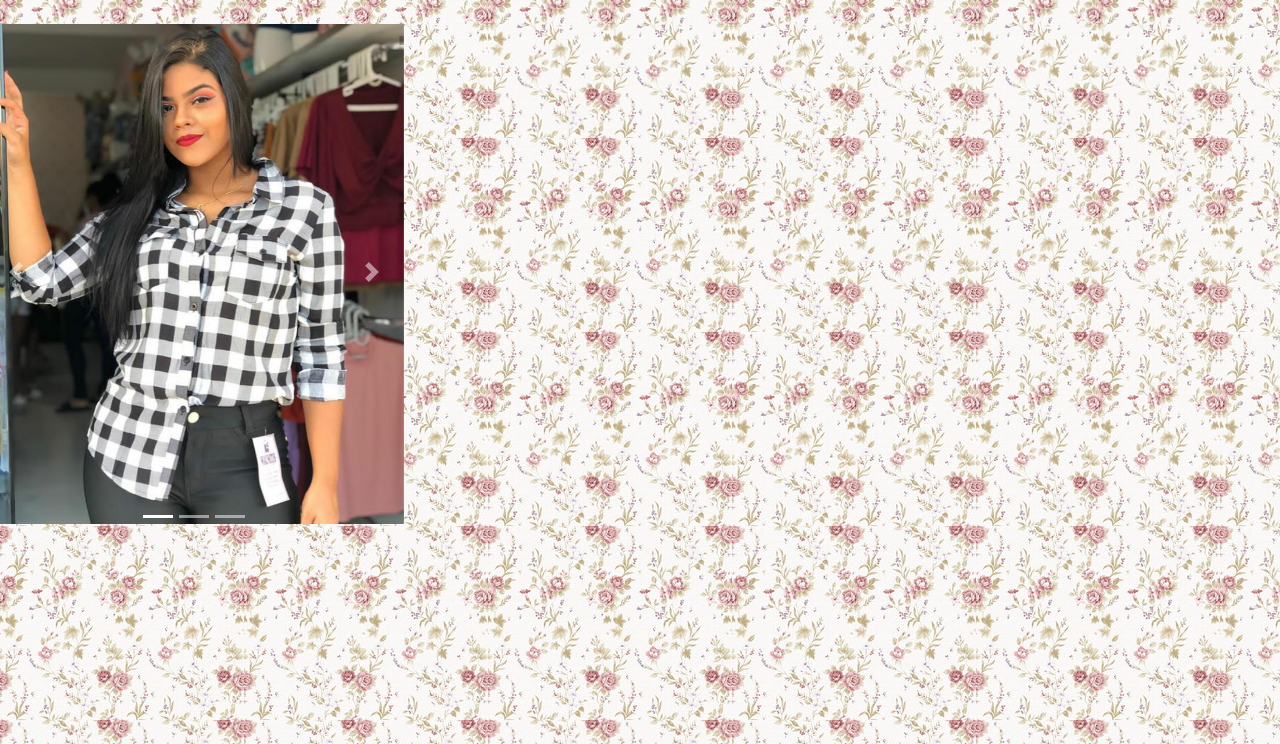
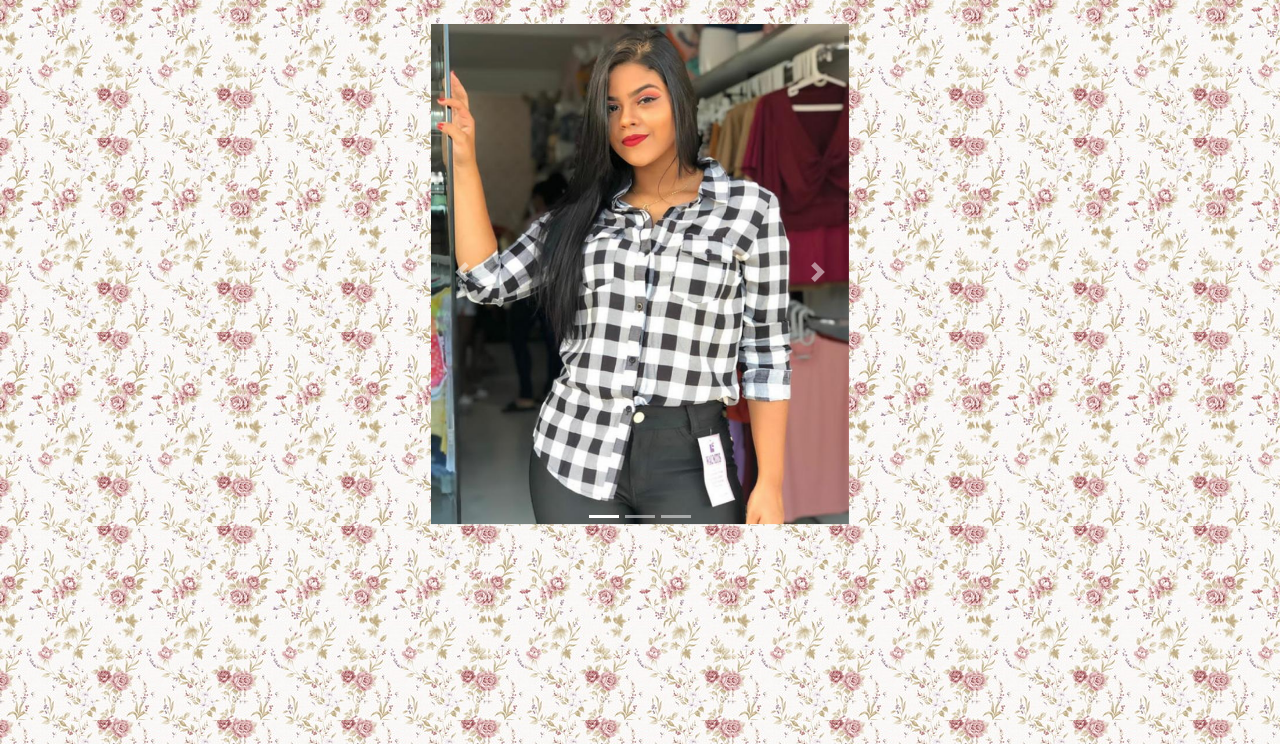
Before and after one commit to brunogomesifrn/pi19boutique, a Django app: page / in a window 1280 px wide. Shown: the part 56-800 px from the top of the page. Run offline with Django 3.2, Linux system fonts and the light colour scheme; some libraries are stand-ins or nearby versions.

Commit message:
fazendo esse carrossel da certo pela milesima vez

```diff
--- a/core/templates/paginainicial.html
+++ b/core/templates/paginainicial.html
@@ -49,7 +49,7 @@ integrity="sha384-ggOyR0iXCbMQv3Xipma34MD+dH/1fQ784/j6cY/iJTQUOhcWr7x9JvoRxT2MZw
 </nav>
 
 {% block conteudo %}
-<div class="row" align="center">
+<div class="row d-flex justify-content-center">
         <div id="carouselExampleIndicators" class="carousel slide centro" data-ride="carousel">
             <ol class="carousel-indicators">
                 <li data-target="#carouselExampleIndicators" data-slide-to="0" class="active"></li>
```
